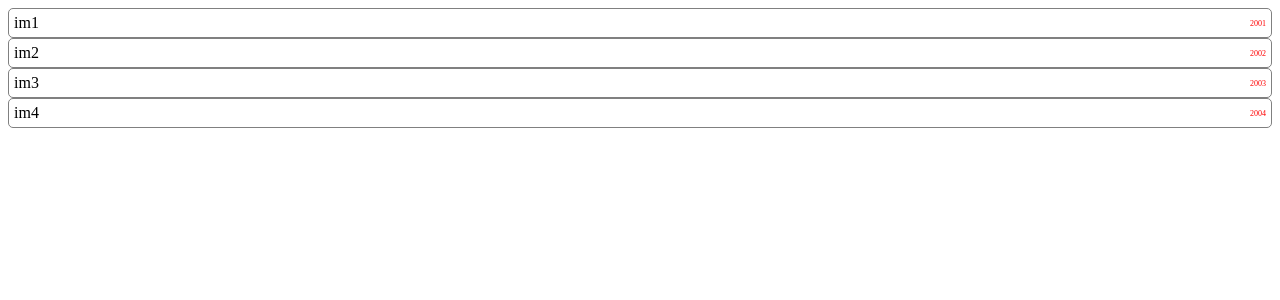
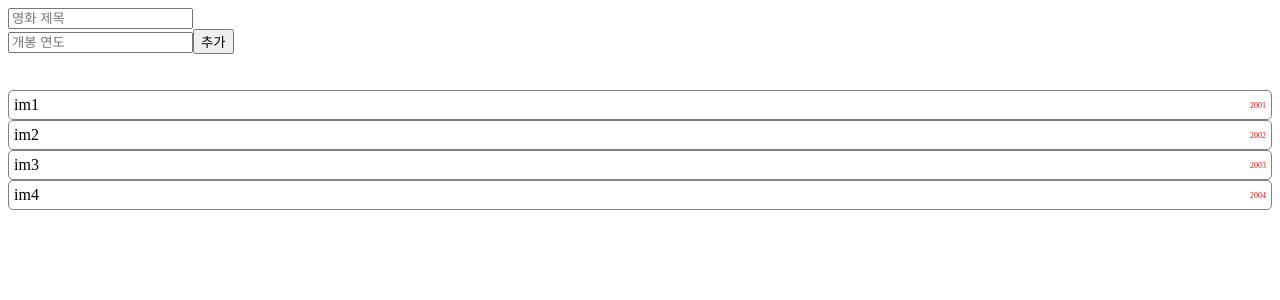
Before and after one commit to ejImDev/React_study, a React (Create React App) app in the folder study/: page / in a window 1280 px wide. Shown: the top 300 px of the page. Built offline with nearby package versions, Linux system fonts and the light colour scheme.

Commit message:
status를 이용한 데이터 추가 폼 만들기 실습

```diff
--- a/study/src/App.js
+++ b/study/src/App.js
@@ -1,23 +1,61 @@
-import React from "react";
+import React, { useState, useEffect } from "react";
 import Movie from "./components/Movie";
 
 function App() {
-    const movies = [
+
+    const [movieTitle, setMovieTitle] = useState('');
+    const [movieYear, setMovieYear] = useState('');
+    const [movies, setMovies] = useState([
         {title : 'im1', year: 2001},
         {title : 'im2', year: 2002},
         {title : 'im3', year: 2003},
         {title : 'im4', year: 2004}
-    ];
+    ]); /*status로 변경*/
+
+    /*const movies = [
+        {title : 'im1', year: 2001},
+        {title : 'im2', year: 2002},
+        {title : 'im3', year: 2003},
+        {title : 'im4', year: 2004}
+    ];*/
+    /*기존의 배열만 있을때는 status가 아니기때문에 변경되더라도 컴포넌트가 리렌더링 되지 않음*/
 
     const rederingMovies = movies.map(movie =>{
        return (
            <Movie movie={movie} key={movie.title}/>
-           /*key는 컴포넌트 호출할때 직접 지정*/
        );
     });
 
+    const addMovie = (event) => {
+        event.preventDefault();
+        /*상기 이벤트를 넣어야 submit시에 페이지 리로딩이 안됨*/
+
+        setMovies([
+            ...movies,{
+                title : movieTitle,
+                year: movieYear
+        }])
+
+        /*movies.push({
+            title : movieTitle,
+            year: movieYear
+        })*/ /*단순 push가 아니라 상태로 변경해주어야 함*/
+    };
+
     return (
     <div className="App">
+        <form onSubmit={addMovie}>
+            <input type="text" placeholder="영화 제목"
+                value={movieTitle}
+                onChange={e => setMovieTitle(e.target.value)}/>
+            <br />
+            <input type="text" placeholder="개봉 연도"
+                value={movieYear}
+                onChange={e => setMovieYear(e.target.value)}/>
+            <button type="submit">추가</button>
+        </form>
+        <br />
+        <br />
         {rederingMovies}
     </div>
   );
```
